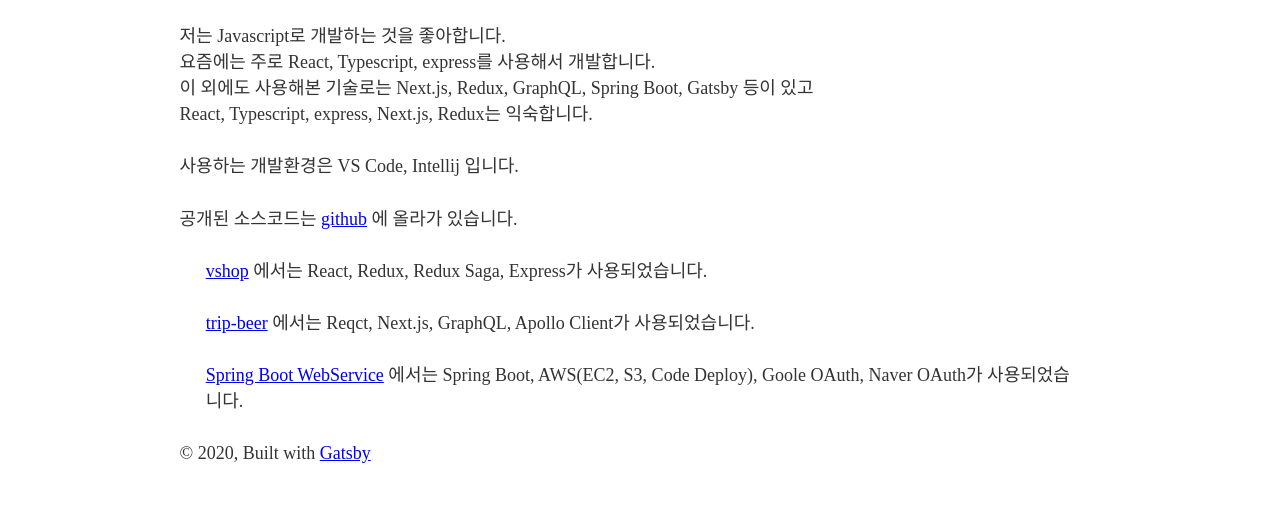
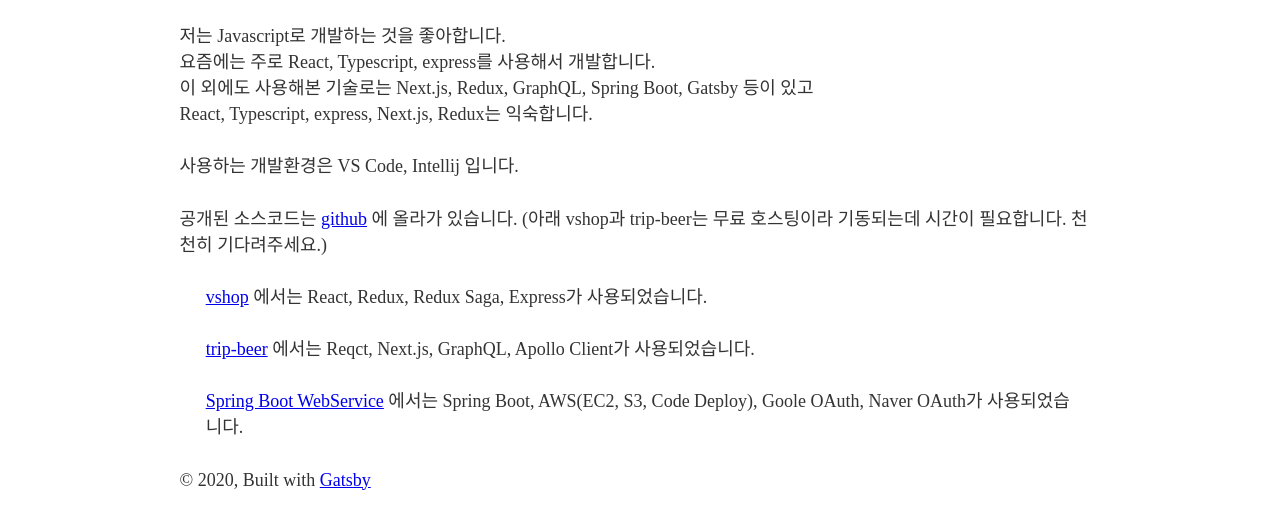
Before and after one commit to youngvform/gatsby-blog, a Gatsby site: page /my-profile/ in a window 1280 px wide. Shown: the part 224-752 px from the top of the page. Built offline with nearby package versions, Linux system fonts and the light colour scheme; Gatsby itself is replaced by a stand-in of ours; a web font is replaced by a local one.

Commit message:
Update my-profile.md

```diff
--- a/src/markdowns/my-profile.md
+++ b/src/markdowns/my-profile.md
@@ -14,7 +14,7 @@
 
 
 공개된 소스코드는 [github](https://github.com/youngvform/) 에 올라가 있습니다.
-
+(아래 vshop과 trip-beer는 무료 호스팅이라 기동되는데 시간이 필요합니다. 천천히 기다려주세요.)
 
 > [vshop](https://vshop-frontend.herokuapp.com/) 에서는 React, Redux, Redux Saga, Express가 사용되었습니다.
 
```
